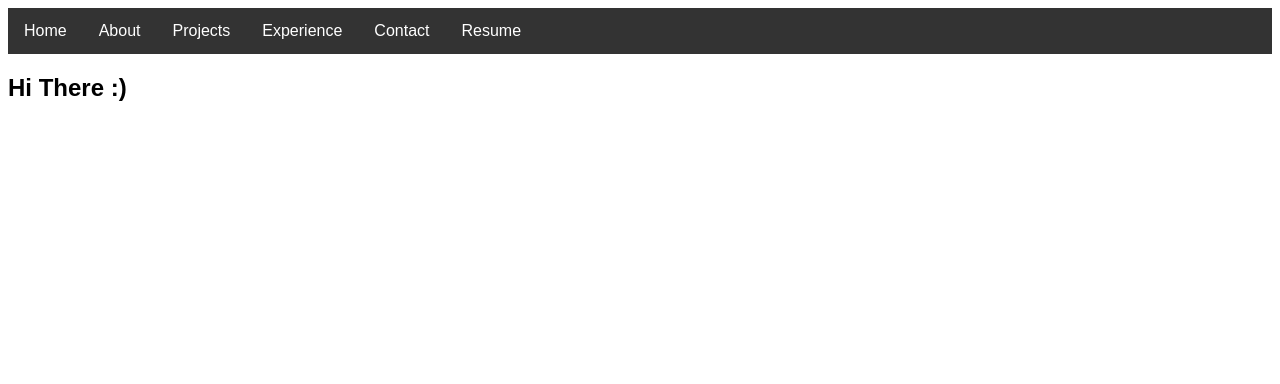
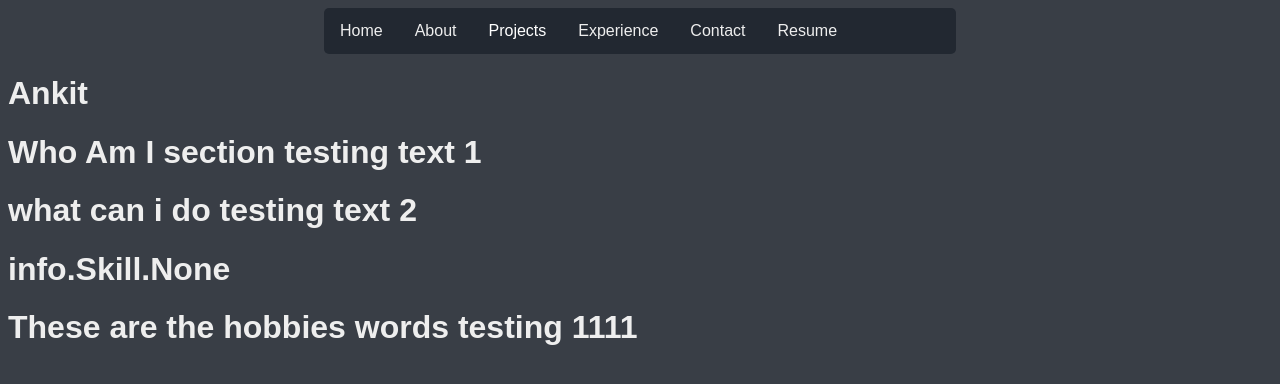
Before and after one commit to Anky209e/folio, a Django app: page /info/ in a window 1280 px wide. Shown: the top 384 px of the page. Run offline with Django 4.2, Linux system fonts and the light colour scheme; data comes from the database, SQL or seed files in the repository; both versions use the stored data as it was after the commit.

Commit message:
color pallete added

```diff
--- a/folio/folio/settings.py
+++ b/folio/folio/settings.py
@@ -126,8 +126,6 @@
 # Default primary key field type
 
 
-
-
-2# https://docs.djangoproject.com/en/4.1/ref/settings/#default-auto-field
+# https://docs.djangoproject.com/en/4.1/ref/settings/#default-auto-field
 
 DEFAULT_AUTO_FIELD = 'django.db.models.BigAutoField'
--- a/folio/info/views.py
+++ b/folio/info/views.py
@@ -1,5 +1,11 @@
 from django.shortcuts import render
+from .models import AboutMe
 
 def home(request):
+    about = AboutMe.objects.all().first()
 
-    return render(request,'home.html')
+    context = {
+        "about":about
+    }
+    print(about.resume)
+    return render(request,'home.html',context)
--- a/folio/templates/base.html
+++ b/folio/templates/base.html
@@ -9,22 +9,42 @@
 </head>
 
 <style>
+    :root{
+        --fore:#222831;
+        --back:#393E46;
+        --high:#00ADB5;
+        --text:#EEEEEE;
+    }
+
     body {
         font-family: Arial, Helvetica, sans-serif;
+        /* background-image: linear-gradient(to bottom right, #3CBADB,#01CDD7,#37DEC4,#77ECA7,#B7F588); */
+        background-color:var(--back);
+        color: var(--text);
+
     }
 
     .navbar {
         overflow: hidden;
-        background-color: #333;
+        background-color: var(--fore);
+        text-align: center;
+        width: 50%;
+        border: 0px 1px 1px 1px  solid var(--high);
+        border-radius: 5px;
+        margin-left: 25%;
+
+
+
     }
 
     .navbar a {
         float: left;
         font-size: 16px;
-        color: white;
+        color: var(--text);
         text-align: center;
         padding: 14px 16px;
         text-decoration: none;
+
     }
 
     .dropdown {
@@ -41,17 +61,18 @@
         background-color: inherit;
         font-family: inherit;
         margin: 0;
+
     }
 
     .navbar a:hover,
     .dropdown:hover .dropbtn {
-        background-color: red;
+        background-color: var(--high);
     }
 
     .dropdown-content {
         display: none;
         position: absolute;
-        background-color: #f9f9f9;
+        background-color: var(--fore);
         min-width: 160px;
         box-shadow: 0px 8px 16px 0px rgba(0, 0, 0, 0.2);
         z-index: 1;
@@ -59,7 +80,7 @@
 
     .dropdown-content a {
         float: none;
-        color: black;
+        color: var(--text);
         padding: 12px 16px;
         text-decoration: none;
         display: block;
@@ -67,7 +88,7 @@
     }
 
     .dropdown-content a:hover {
-        background-color: #ddd;
+        background-color: var(--high);
     }
 
     .dropdown:hover .dropdown-content {
@@ -93,7 +114,7 @@
 
         <a href="#news">Experience</a>
         <a href="#news">Contact</a>
-        <a href="/media/resume/resume_main.pdf">Resume</a>
+        <a href="/media/{{ about.resume }}">Resume</a>
     </div>
 
     {% block content %}{% endblock %}
--- a/folio/templates/home.html
+++ b/folio/templates/home.html
@@ -1,8 +1,15 @@
 {% extends 'base.html' %}
 
-{% block title %} Home {% endblock %}
+{% block title %} Folio {% endblock %}
 
 {%block content %}
 
-<h2>Hi There :)</h2>
+
+<h1>{{about.name}}</h1>
+<h1>{{about.who_am_i}}</h1>
+<h1>{{about.what_can_i_do}}</h1>
+<h1>{{about.skills}}</h1>
+<h1>{{about.hobbies}}</h1>
+
+
 {% endblock %}
```
Also changed, not shown: folio/db.sqlite3.
